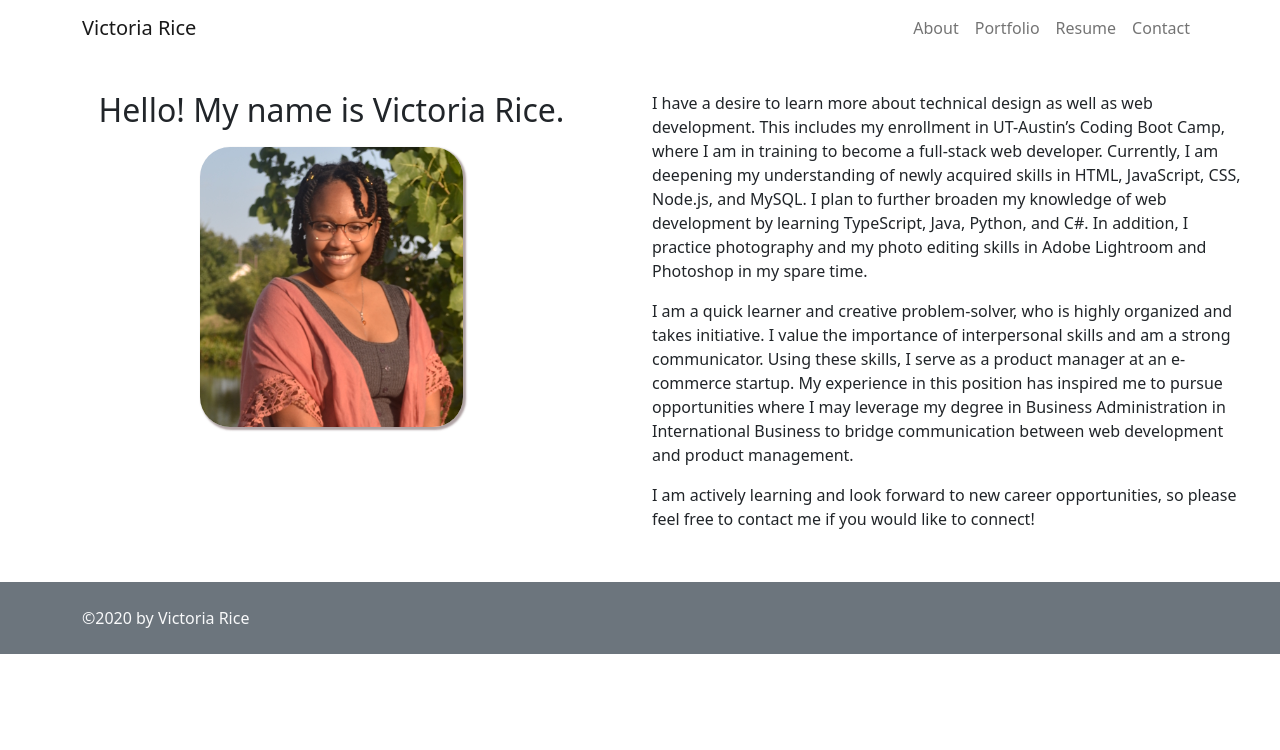
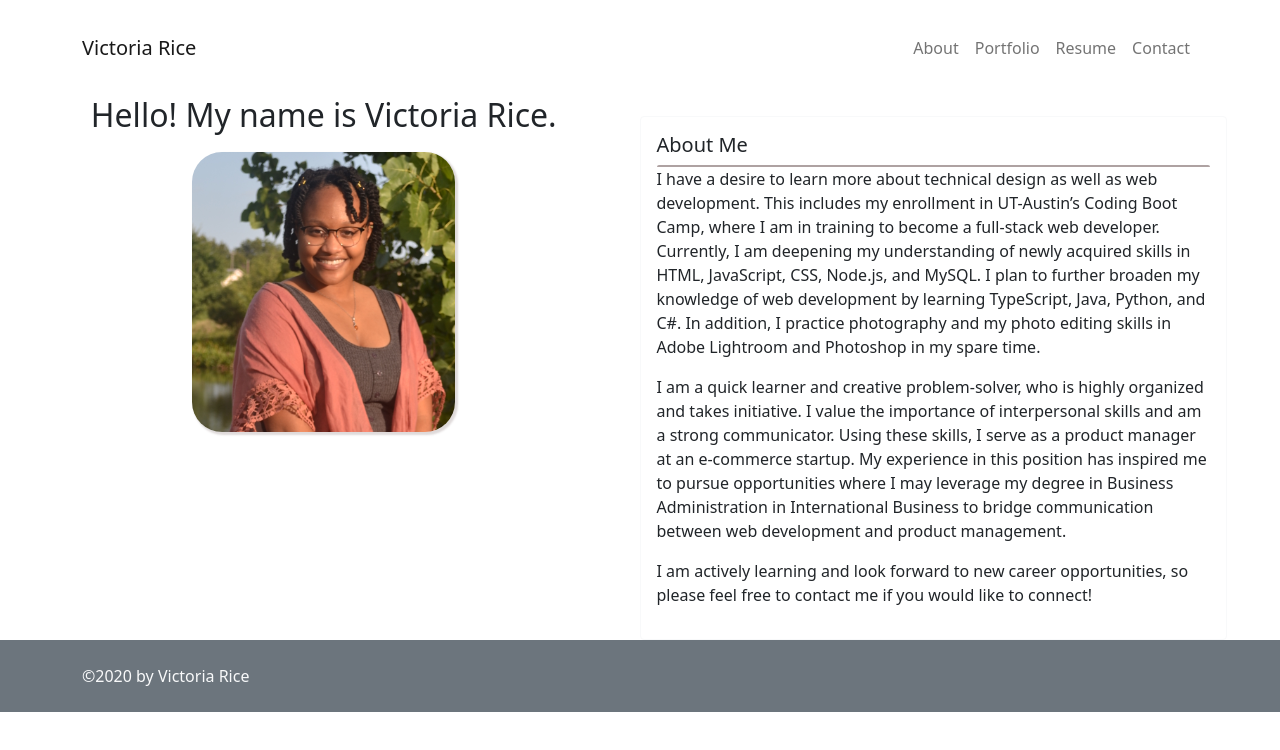
Before and after one commit to vtori37/VictoriaRice_Portfolio, a React (Create React App) app in the folder victoria_portfolio/: page / in a window 1280 px wide. Shown: the top 750 px of the page. Built offline with nearby package versions, Linux system fonts and the light colour scheme.

Commit message:
update to nav and about

```diff
--- a/victoria_portfolio/src/App.js
+++ b/victoria_portfolio/src/App.js
@@ -1,6 +1,6 @@
 import React from 'react';
 import 'bootstrap/dist/css/bootstrap.min.css';
-import { BrowserRouter as Router, Routes, Route, Link } from 'react-router-dom';
+import { BrowserRouter as Router, Routes, Route } from 'react-router-dom';
 import Navi from './components/Navi';
 import Footer from './components/Footer.js';
 import About from './pages/About.js';
--- a/victoria_portfolio/src/components/Footer.js
+++ b/victoria_portfolio/src/components/Footer.js
@@ -1,8 +1,9 @@
 import React from 'react';
+import "../styles/navi.css"
 
 const Footer = () => {
   return (
-    <footer className="w-100 mt-auto bg-secondary p-4">
+    <footer className="page-footer w-100 mt-auto bg-secondary p-4">
       <div className="container text-light">&copy;2020 by Victoria Rice</div>
     </footer>
   );
--- a/victoria_portfolio/src/components/Navi.js
+++ b/victoria_portfolio/src/components/Navi.js
@@ -1,18 +1,14 @@
 import React from 'react';
 import 'bootstrap/dist/css/bootstrap.min.css';
 import { Navbar, Nav, Container } from 'react-bootstrap';
-// import { BrowserRouter as Router, Route, Link } from 'react-router-dom';
+import "../styles/navi.css"
 import { Link } from 'react-router-dom';
-import Contact from '../pages/Contact';
-import About from '../pages/About';
-import Portfolio from '../pages/Portfolio';
-import Resume from '../pages/Resume';
+
 
 function Navi() {
 
   return (
-      <div>
-      <Navbar collapseOnSelect expand="lg" b="light" variant="light">
+    <Navbar className="navbar" collapseOnSelect expand="lg" b="light" variant="light">
       <Container>
       <Navbar.Brand href="/About">Victoria Rice</Navbar.Brand>
       <Navbar.Toggle aria-controls='responsive-navbar-nav' />
@@ -26,21 +22,6 @@ function Navi() {
       </Navbar.Collapse>
       </Container>
     </Navbar>
-      {/* <div>
-        <Route path="/">
-          <About />
-        </Route>
-        <Route path="/portfolio">
-          <Portfolio />
-        </Route>
-        <Route path="/contact">
-          <Contact />
-        </Route>
-        <Route path="/resume">
-          <Resume />
-        </Route>
-      </div> */}
-      </div>
   );
 };
 
--- a/victoria_portfolio/src/pages/About.js
+++ b/victoria_portfolio/src/pages/About.js
@@ -4,6 +4,7 @@ import profilePic from "../profile/profilePic.png";
 import Col from 'react-bootstrap/Col';
 import Row from 'react-bootstrap/Row';
 import "../styles/about.css";
+import Card from 'react-bootstrap/Card';
 
 function About() {
   return (
@@ -17,7 +18,10 @@ function About() {
       </Col>
 
       <Col className="about-me">
-        <div>
+      <Card border="light" style={{ width: "auto" }}>
+        <Card.Body>
+          <Card.Title>About Me</Card.Title>
+           <Card.Text className="card-text">
           <p>
           I have a desire to learn more about technical design as well as web development. This includes my enrollment in UT-Austin’s Coding Boot Camp, where I am in training to become a full-stack web developer. Currently, I am deepening my understanding of newly acquired skills in HTML, JavaScript, CSS, Node.js, and MySQL. I plan to further broaden my knowledge of web development by learning TypeScript, Java, Python, and C#. In addition, I practice photography and my photo editing skills in Adobe Lightroom and Photoshop in my spare time.
           </p>
@@ -27,7 +31,9 @@ function About() {
           <p>
           I am actively learning and look forward to new career opportunities, so please feel free to contact me if you would like to connect!
           </p>
-        </div>
+          </Card.Text>
+        </Card.Body>
+      </Card>
       </Col>
      </Row>
     </section>
--- a/victoria_portfolio/src/styles/about.css
+++ b/victoria_portfolio/src/styles/about.css
@@ -1,5 +1,6 @@
 .content-body {
-  margin: 35px 35px;
+  margin:auto;
+  padding: 0 30px 0 30px;
 }
 
 .about {
@@ -16,8 +17,14 @@
   margin-right: auto;
   border-radius: 30px;
   height: 30%;
-  box-shadow: 2px 2px 2px 1px rgb(121, 100, 101, 0.6);
+  box-shadow: 2px 2px 2px 1px rgba(127, 105, 106, 0.246);
 }
+
 .about-me {
+  padding: 20px 35px 0 10px;
+}
 
+.card-text {
+  border-top: 2px solid rgb(121, 100, 101, 0.6);
+  border-radius: 2px;
 }
--- /dev/null
+++ b/victoria_portfolio/src/styles/navi.css
@@ -0,0 +1,7 @@
+.navbar {
+  margin: 20px 0 20px 0;
+}
+
+.page-footer {
+  position: "fixed",
+}
```
Lines whose indentation alone changed are shown as unchanged.
